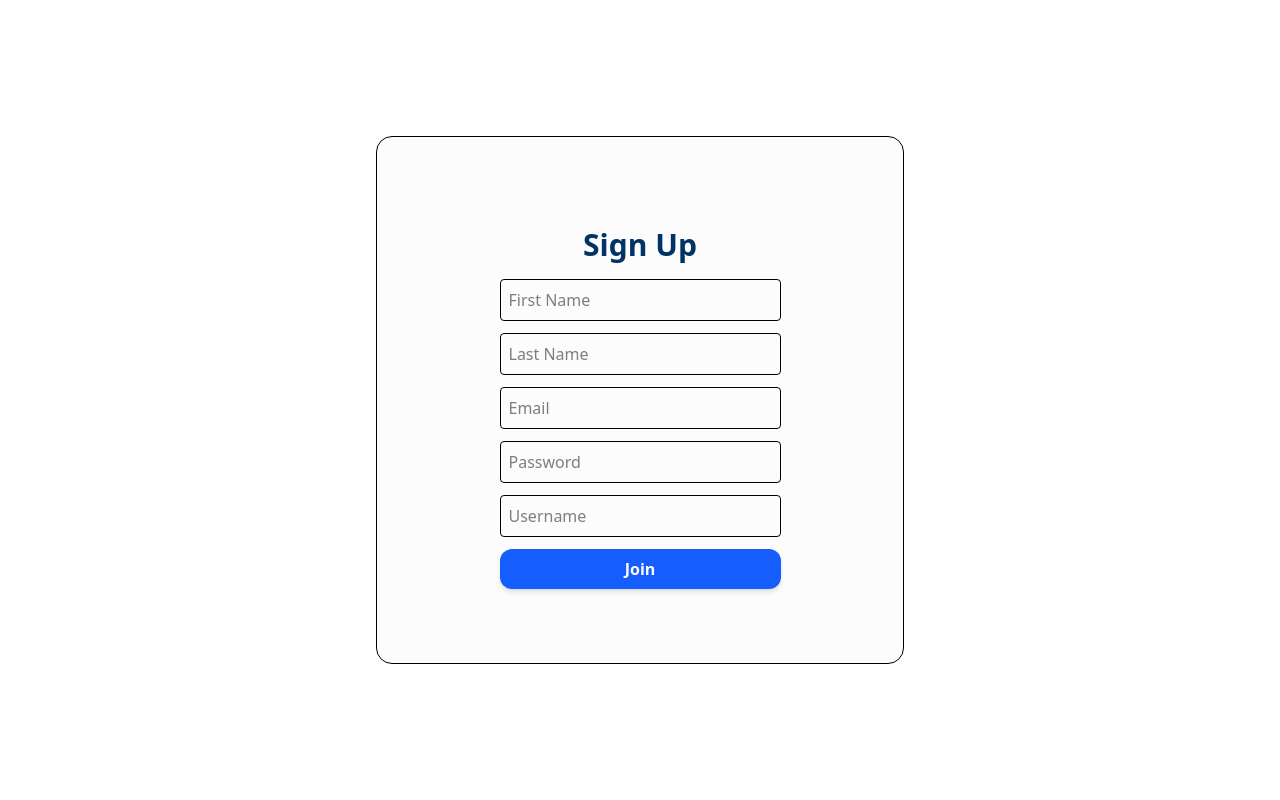
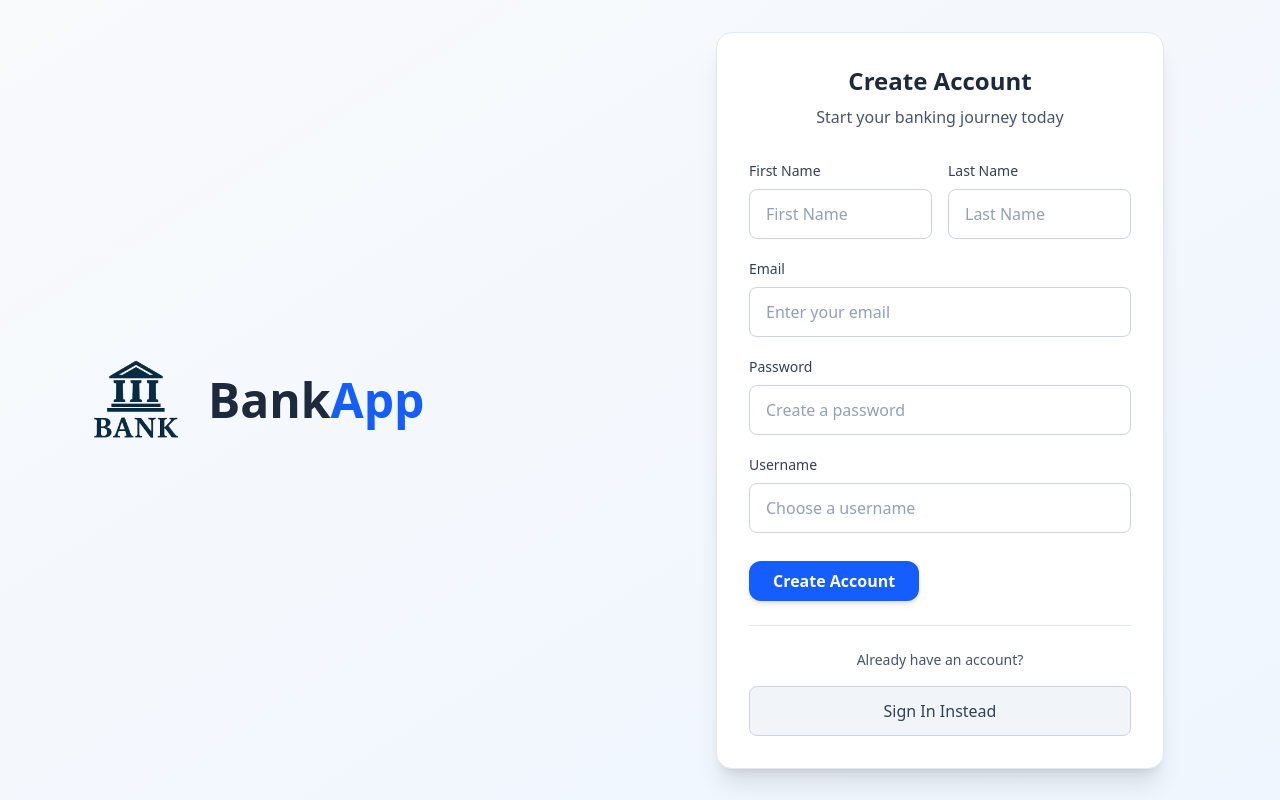
Before and after one commit to summitsetia/bank-app, a React (Vite) app in the folder client/: page /register in a window 1280 px wide. Built offline with nearby package versions, Linux system fonts and the light colour scheme.

Commit message:
Updated Login And Register Screen - Sorted Transactions On Dashboard

```diff
--- a/client/src/components/Navbar.tsx
+++ b/client/src/components/Navbar.tsx
@@ -20,7 +20,7 @@ const Navbar = () => {
   ];
 
   return (
-    <nav className="bg-gray-50 h-screen flex flex-col items-center w-52 flex-shrink-0 py-6 border-r border-gray-300 fixed left-0 top-0">
+    <nav className="bg-gray-50 h-screen flex flex-col items-center w-52 fixed flex-shrink-0 py-6 border-r border-gray-300 left-0 top-0">
       <div className="flex flex-col items-center gap-4">
         <img className="w-36 h-auto" src={bankLogo} alt="Bank Logo" />
       </div>
--- a/client/src/components/ProtectedRoutes.tsx
+++ b/client/src/components/ProtectedRoutes.tsx
@@ -30,7 +30,7 @@ const ProtectedRoutes = () => {
   if (checkingAuth) return <div className="p-4">Checking authentication...</div>;
 
   return (
-    <div className="ml-42">
+    <div className="ml-52">
       <Navbar />
       <Outlet />
     </div>
--- a/client/src/pages/dashboard/Dashboard.tsx
+++ b/client/src/pages/dashboard/Dashboard.tsx
@@ -20,7 +20,11 @@ const Dashboard = () => {
     return accumulator + Number(current.balance);
   }, 0)
 
-  const transactionsOnly = transactionData?.allData?.filter(item => item.transaction_type) || [];
+    const allTransactions = transactionData?.allData ?
+    [...transactionData.allData].sort((a, b) => new Date(b.created_at).getTime() - new Date(a.created_at).getTime())
+    : [];
+
+  const transactionsOnly = allTransactions.filter(item => item.transaction_type) || [];
 
   const spendingSum = transactionsOnly.reduce((accumulator, current) => {
     return accumulator + Number(current.amount)
@@ -30,8 +34,8 @@ const Dashboard = () => {
   const fixedAccounts = accountData?.accountData?.slice(0, 3) || [];
 
   return (
-    <div className="min-h-screen bg-gray-50">
-      <div className='w-full max-w-screen-xl mx-auto my-4 space-y-8'>
+    <div className="flex-1 bg-gray-50">
+      <div className='w-full max-w-screen-xl mx-auto p-6 my-4 space-y-8'>
 
         <div className="flex justify-between items-center w-full px-6 py-6 bg-gradient-to-r from-blue-500 to-blue-700 text-white rounded-xl shadow-md">
           <div className='flex items-center gap-4'>
--- a/client/src/pages/register/Register.tsx
+++ b/client/src/pages/register/Register.tsx
@@ -1,6 +1,7 @@
 import { useState } from 'react';
-// import bankLogo from '../../assets/bankLogo.svg';
+import bankLogo from '../../assets/bankLogo.png';
 import { useNavigate } from "react-router-dom";
+import { Link } from 'react-router-dom';
 import client from '../../api/axiosClient';
 import Button from '../../components/Button';
 import checkUsername from '../../api/UsernameCheck';
@@ -65,19 +66,106 @@ const Register = () => {
     }
 
     return (
-        <div className="flex justify-center items-center h-screen">
-            <div className="bg-[#fcfcfc] border rounded-2xl h-132 w-132 flex flex-col items-center justify-center">
-                {/* <img className="w-28 h-28" src={bankLogo} alt="Bank Logo" /> */}
-                <h1 className="text-[#003366] font-semibold text-3xl mb-4 mt-4">Sign Up</h1>
-                <form className="flex flex-col gap-3" onSubmit={handleSubmit}>
-                    <input className="p-2 rounded border" placeholder="First Name" name="fName" onChange={handleChange} value={registerData.fName} required/>
-                    <input className="p-2 rounded border" placeholder="Last Name" name="lName" onChange={handleChange} value={registerData.lName} required/>
-                    <input className="p-2 rounded border" placeholder="Email" name="email" onChange={handleChange} value={registerData.email} required/>
-                    <input className="p-2 rounded border" placeholder="Password" name="password" onChange={handleChange} type="password" value={registerData.password} required/>
+        <div className="min-h-screen bg-gradient-to-br from-slate-50 to-blue-50 flex items-center justify-center p-4">
+            <div className="w-full max-w-6xl grid lg:grid-cols-2 gap-12 items-center">
+
+                <div className="text-center lg:text-left space-y-6 order-2 lg:order-1">
+                    <div className="flex items-center justify-center lg:justify-start">
+                        <img
+                            src={bankLogo}
+                            alt="Bank Logo"
+                            className="w-36 h-auto"
+                        />
+                        <h1 className="text-5xl font-bold text-slate-800">
+                            Bank<span className="text-blue-600">App</span>
+                        </h1>
+                    </div>
+                </div>
+
+                <div className="w-full max-w-md mx-auto order-1 lg:order-2">
+                    <div className="bg-white rounded-2xl shadow-xl border border-slate-200 p-8">
+                        <div className="text-center mb-8">
+                            <h2 className="text-2xl font-semibold text-slate-800 mb-2">Create Account</h2>
+                            <p className="text-slate-600">Start your banking journey today</p>
+                        </div>
+
+                        <form className="space-y-5" onSubmit={handleSubmit}>
+                            <div className="grid grid-cols-2 gap-4">
+                                <div>
+                                    <label htmlFor="fName" className="block text-sm font-medium text-slate-700 mb-2">
+                                        First Name
+                                    </label>
+                                    <input
+                                        id="fName"
+                                        className="w-full px-4 py-3 border border-slate-300 rounded-lg focus:ring-2 focus:ring-blue-500 focus:border-blue-500 transition-colors bg-white text-slate-900 placeholder-slate-400"
+                                        placeholder="First Name"
+                                        name="fName"
+                                        onChange={handleChange}
+                                        value={registerData.fName}
+                                        required
+                                    />
+                                </div>
+                                <div>
+                                    <label htmlFor="lName" className="block text-sm font-medium text-slate-700 mb-2">
+                                        Last Name
+                                    </label>
+                                    <input
+                                        id="lName"
+                                        className="w-full px-4 py-3 border border-slate-300 rounded-lg focus:ring-2 focus:ring-blue-500 focus:border-blue-500 transition-colors bg-white text-slate-900 placeholder-slate-400"
+                                        placeholder="Last Name"
+                                        name="lName"
+                                        onChange={handleChange}
+                                        value={registerData.lName}
+                                        required
+                                    />
+                                </div>
+                            </div>
+
+                            <div>
+                                <label htmlFor="email" className="block text-sm font-medium text-slate-700 mb-2">
+                                    Email
+                                </label>
+                                <input
+                                    id="email"
+                                    className="w-full px-4 py-3 border border-slate-300 rounded-lg focus:ring-2 focus:ring-blue-500 focus:border-blue-500 transition-colors bg-white text-slate-900 placeholder-slate-400"
+                                    placeholder="Enter your email"
+                                    name="email"
+                                    type="email"
+                                    onChange={handleChange}
+                                    value={registerData.email}
+                                    required
+                                />
+                            </div>
+
+                            <div>
+                                <label htmlFor="password" className="block text-sm font-medium text-slate-700 mb-2">
+                                    Password
+                                </label>
+                                <input
+                                    id="password"
+                                    className="w-full px-4 py-3 border border-slate-300 rounded-lg focus:ring-2 focus:ring-blue-500 focus:border-blue-500 transition-colors bg-white text-slate-900 placeholder-slate-400"
+                                    placeholder="Create a password"
+                                    name="password"
+                                    type="password"
+                                    onChange={handleChange}
+                                    value={registerData.password}
+                                    required
+                                />
+                            </div>
+
+                            <div>
+                                <label htmlFor="username" className="block text-sm font-medium text-slate-700 mb-2">
+                                    Username
+                                </label>
                                 <div className="relative">
                                     <input
-                            className="p-2 rounded border w-full pr-10"
-                            placeholder="Username"
+                                        id="username"
+                                        className={`w-full px-4 py-3 pr-12 border rounded-lg focus:ring-2 focus:ring-blue-500 focus:border-blue-500 transition-colors bg-white text-slate-900 placeholder-slate-400 ${
+                                            isSuccess && userFound ? 'border-red-300 focus:ring-red-500 focus:border-red-500' :
+                                            isSuccess && !userFound ? 'border-green-300 focus:ring-green-500 focus:border-green-500' :
+                                            'border-slate-300'
+                                        }`}
+                                        placeholder="Choose a username"
                                         name="username"
                                         onChange={handleChange}
                                         onBlur={handleCheckUsername}
@@ -86,24 +174,49 @@ const Register = () => {
                                     />
 
                                     {isPending && (
-                            <div className="absolute right-3 top-1/2 transform -translate-y-1/2 text-gray-500">
-                                <Ellipsis />
+                                        <div className="absolute right-3 top-1/2 transform -translate-y-1/2 text-slate-400">
+                                            <Ellipsis className="animate-pulse" size={20} />
                                         </div>
                                     )}
 
                                     {isSuccess && !userFound && (
                                         <div className="absolute right-3 top-1/2 transform -translate-y-1/2 text-green-600">
-                                <Check />
+                                            <Check size={20} />
                                         </div>
                                     )}
+
                                     {isSuccess && userFound && (
                                         <div className="absolute right-3 top-1/2 transform -translate-y-1/2 text-red-600">
-                                <X />
+                                            <X size={20} />
                                         </div>
                                     )}
                                 </div>
-                    <Button content={"Join"}/>
+
+                                {isSuccess && userFound && (
+                                    <p className="text-red-600 text-sm mt-1">Username is already taken</p>
+                                )}
+                                {isSuccess && !userFound && (
+                                    <p className="text-green-600 text-sm mt-1">Username is available</p>
+                                )}
+                            </div>
+
+                            <div className="pt-2">
+                                <Button content={"Create Account"}/>
+                            </div>
                         </form>
+
+                        <div className="mt-6 pt-6 border-t border-slate-200">
+                            <p className="text-center text-slate-600 text-sm mb-4">
+                                Already have an account?
+                            </p>
+                            <Link to="/">
+                                <button className="w-full bg-slate-100 hover:bg-slate-200 text-slate-700 font-medium py-3 px-4 rounded-lg border border-slate-300 transition-colors duration-200">
+                                    Sign In Instead
+                                </button>
+                            </Link>
+                        </div>
+                    </div>
+                </div>
             </div>
         </div>
     );
--- a/client/src/pages/welcome/Login.tsx
+++ b/client/src/pages/welcome/Login.tsx
@@ -38,14 +38,42 @@ const Login = () => {
     };
 
     return (
-        <form onSubmit={handleSubmit} className="flex flex-col items-center">
-            <div className='mt-8 p-4'>
-                <input className='w-64 border rounded-lg p-3' name="email" placeholder='email' value={loginData.email} onChange={handleChange}/>
+        <form onSubmit={handleSubmit} className="space-y-5">
+            <div>
+                <label htmlFor="email" className="block text-sm font-medium text-slate-700 mb-2">
+                    Email
+                </label>
+                <input
+                    id="email"
+                    className="w-full px-4 py-3 border border-slate-300 rounded-lg focus:ring-2 focus:ring-blue-500 focus:border-blue-500 transition-colors bg-white text-slate-900 placeholder-slate-400"
+                    name="email"
+                    type="email"
+                    placeholder="Enter your email"
+                    value={loginData.email}
+                    onChange={handleChange}
+                    required
+                />
             </div>
-            <div className='p-4'>
-                <input className='w-64 border rounded-lg p-3' name="password" type="password" placeholder='password' value={loginData.password} onChange={handleChange}/>
+
+            <div>
+                <label htmlFor="password" className="block text-sm font-medium text-slate-700 mb-2">
+                    Password
+                </label>
+                <input
+                    id="password"
+                    className="w-full px-4 py-3 border border-slate-300 rounded-lg focus:ring-2 focus:ring-blue-500 focus:border-blue-500 transition-colors bg-white text-slate-900 placeholder-slate-400"
+                    name="password"
+                    type="password"
+                    placeholder="Enter your password"
+                    value={loginData.password}
+                    onChange={handleChange}
+                    required
+                />
             </div>
-            <Button content={"Login"}/>
+
+            <div className="pt-2">
+                <Button content={"Sign In"}/>
+            </div>
         </form>
     );
 };
--- a/client/src/pages/welcome/Welcome.tsx
+++ b/client/src/pages/welcome/Welcome.tsx
@@ -1,4 +1,4 @@
-// import bankLogo from '../../assets/bankLogo.svg'
+import bankLogo from '../../assets/bankLogo.png'
 import client from '../../api/axiosClient';
 import Login from './Login'
 import { useEffect } from 'react';
@@ -21,17 +21,44 @@ const Welcome = () => {
   }, [])
 
   return (
-    <div className="flex justify-center items-center h-screen space-x-16 ">
-        <div className="border p-8">
-            <h1 className='text-[#003366] font-semibold text-4xl mb-4 mt-4 '>Bank App</h1>
+    <div className="min-h-screen bg-gradient-to-br from-slate-50 to-blue-50 flex items-center justify-center p-4">
+      <div className="w-full max-w-6xl grid lg:grid-cols-2 gap-12 items-center">
+
+        <div className="text-center lg:text-left space-y-6">
+          <div className="flex items-center justify-center lg:justify-start">
+            <img
+              src={bankLogo}
+              alt="Bank Logo"
+              className="w-36 h-auto"
+            />
+            <h1 className="text-5xl font-bold text-slate-800">
+              Bank<span className="text-blue-600">App</span>
+            </h1>
+          </div>
         </div>
-        <div className="border flex flex-col items-center p-8">
-            {/* <img className='w-32 h-32' src={bankLogo} /> */}
+
+        <div className="w-full max-w-md mx-auto">
+          <div className="bg-white rounded-2xl shadow-xl border border-slate-200 p-8">
+            <div className="text-center mb-8">
+              <h2 className="text-2xl font-semibold text-slate-800 mb-2">Welcome Back</h2>
+              <p className="text-slate-600">Sign in to your account</p>
+            </div>
+
             <Login />
-            <div className='pt-4'>
-              <Link to="/register"><button className='w-64 border mb-4 cursor-pointer'>Register</button></Link>
+
+            <div className="mt-6 pt-6 border-t border-slate-200">
+              <p className="text-center text-slate-600 text-sm mb-4">
+                Don't have an account?
+              </p>
+              <Link to="/register">
+                <button className="w-full bg-slate-100 hover:bg-slate-200 text-slate-700 font-medium py-3 px-4 rounded-lg border border-slate-300 transition-colors duration-200">
+                  Create Account
+                </button>
+              </Link>
             </div>
+          </div>
         </div>
+      </div>
     </div>
   )
 }
```
Lines whose indentation alone changed are shown as unchanged.
